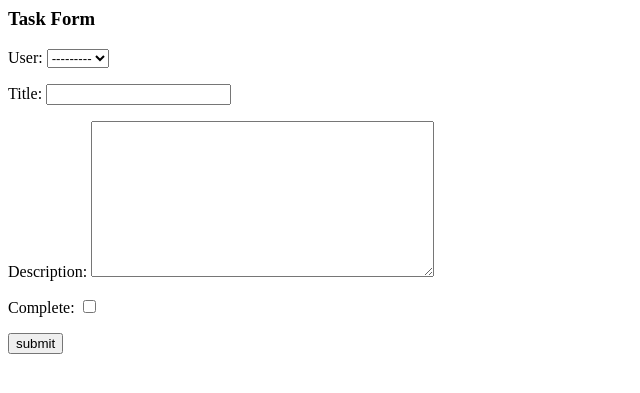
After one commit to Aofficial0/TaskTracker, a Django app: page /task-create/ in a window 1280 px wide. The commit adds this page. Shown: the top 393 px of the page, without its empty margins (0-640 px from the left). Run offline with Django 4.2, Linux system fonts and the light colour scheme.

Commit message:
added a task create class to views to start creating new tasks with model and fields and imported it to the urls and did a path to task create and added a task form template with a html form and csrf token and added a link to add the task in the task list template

```diff
--- /dev/null
+++ b/core/templates/core/task_form.html
@@ -0,0 +1,7 @@
+<h3>Task Form</h3>
+
+<form action="" method="post">
+    {% csrf_token %}
+    {{form.as_p}}
+    <input type="submit" value="submit">
+</form>
--- a/core/templates/core/task_list.html
+++ b/core/templates/core/task_list.html
@@ -1,5 +1,5 @@
 <h1>Task Tracker</h1>
-
+<a href="{% url 'task-create' %}">Add Task</a>
 <table>
     <tr>
         <th>Item</th>
--- a/core/urls.py
+++ b/core/urls.py
@@ -1,7 +1,8 @@
 from django.urls import path
-from .views import  TaskTrack, TaskDetail
+from .views import  TaskTrack, TaskDetail, TaskCreate
 
 urlpatterns = [
     path('', TaskTrack.as_view(), name='tasks'),
     path('task/<int:pk>/', TaskDetail.as_view(), name='task'),
+    path('task-create/', TaskCreate.as_view(), name='task-create'),
 ]
--- a/core/views.py
+++ b/core/views.py
@@ -1,6 +1,9 @@
 from django.shortcuts import render
 from django.views.generic.list import ListView
 from django.views.generic.detail import DetailView
+from django.views.generic.edit import CreateView
+from django.urls import reverse_lazy
+
 from .models import Task
 
 # Create your views here.
@@ -13,3 +16,8 @@ class TaskDetail(DetailView):
     model = Task
     context_object_name= 'task'
     template_name= 'core/task.html'
+
+class TaskCreate(CreateView):
+    model = Task
+    fields = '__all__'
+    success_url = reverse_lazy('tasks')
```
